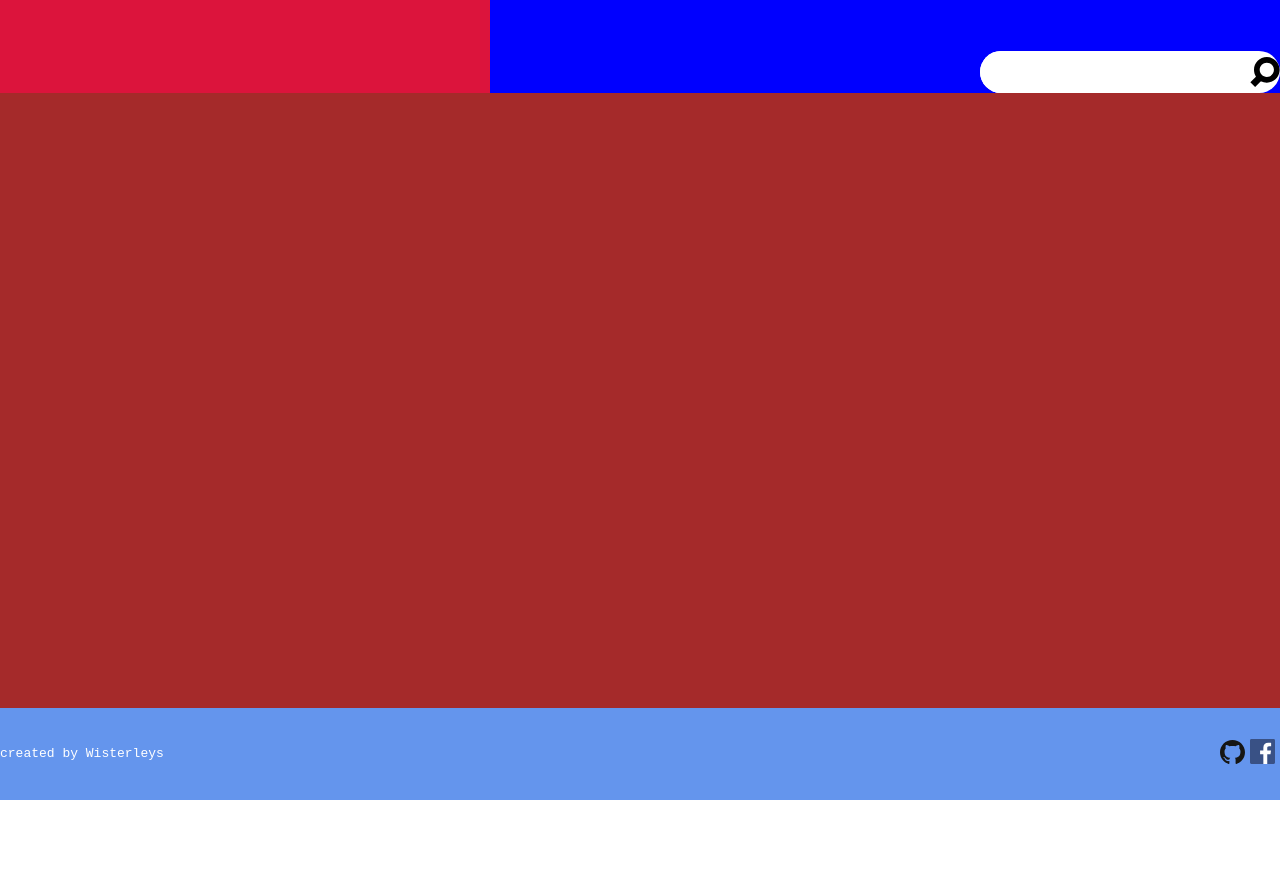
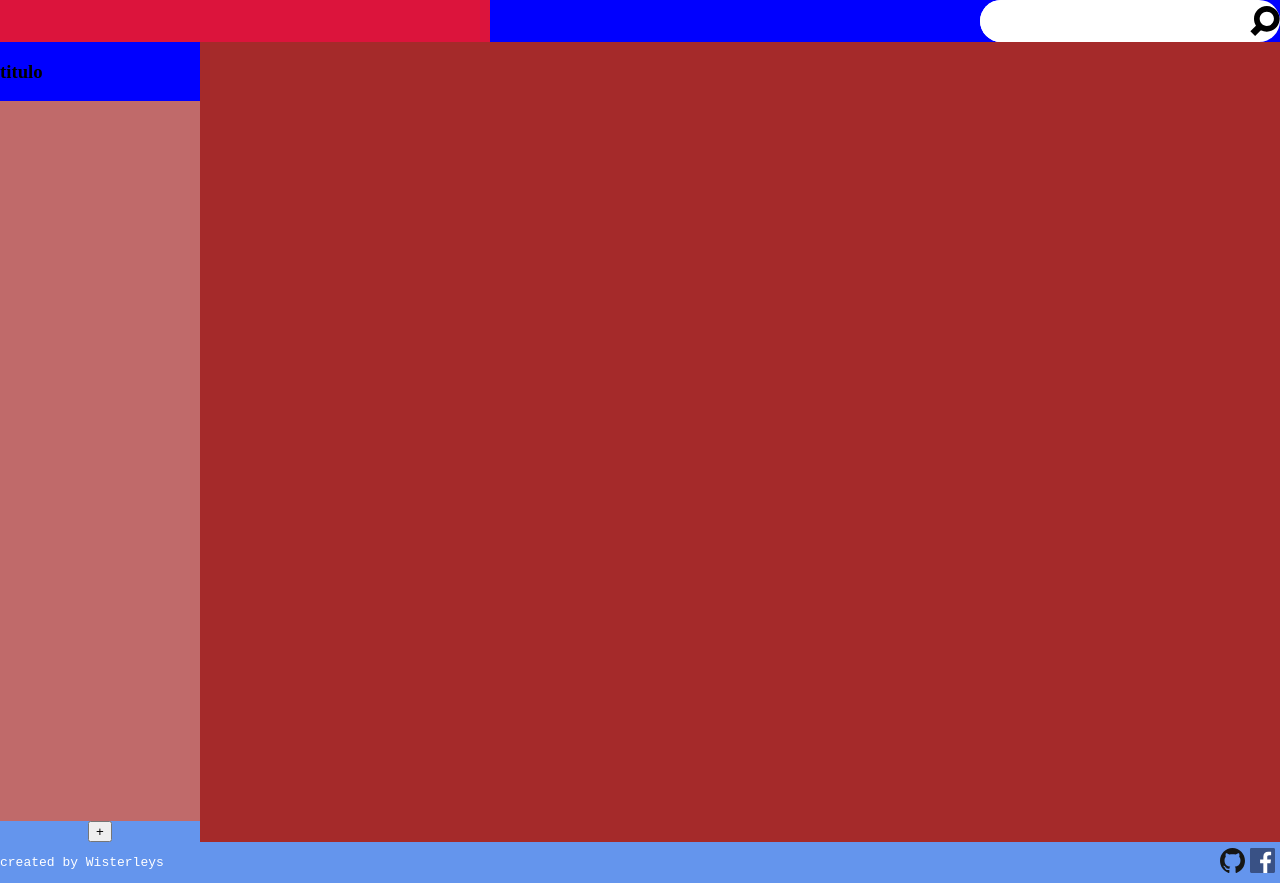
Before and after one commit to Wisterleys/Kanban, a plain HTML site: page index.html in a window 1280 px wide. Before the commit the page ends 800 px from the top, so only its background shows below. Drawn offline with Linux system fonts and the light colour scheme.

Commit message:
feat(main/master-style/index): Criado layout para as listas

```diff
--- /dev/null
+++ b/css/lists.css
@@ -0,0 +1,8 @@
+.list{
+    width: 200px;
+    height: 100vh;
+    background-color: rgba(255,255,255,.3);
+    display: flex;
+    flex-direction: column;
+    justify-content: space-between;
+}
--- a/css/main.css
+++ b/css/main.css
@@ -1,3 +1,4 @@
 @import url("master-style.css");
 @import url("style-header.css");
 @import url("style-footer.css");
+@import url("lists.css");
--- a/css/master-style.css
+++ b/css/master-style.css
@@ -5,6 +5,8 @@ body{
     padding: 0px;
     display: grid;
     grid-template-areas:"top"
+                         "middle"
+                         "middle"
                          "middle"
                          "middle"
                          "middle"
--- a/index.html
+++ b/index.html
@@ -21,7 +21,17 @@
         </div>
     </header>
     <main>
+        <div class="list">
+            <header>
+                <h3>titulo</h3>
+            </header>
+            <div class="body">
 
+            </div>
+            <footer>
+            <input type="button" value="+">
+            </footer>
+        </div>
     </main>
     <footer>
         <article>
```
